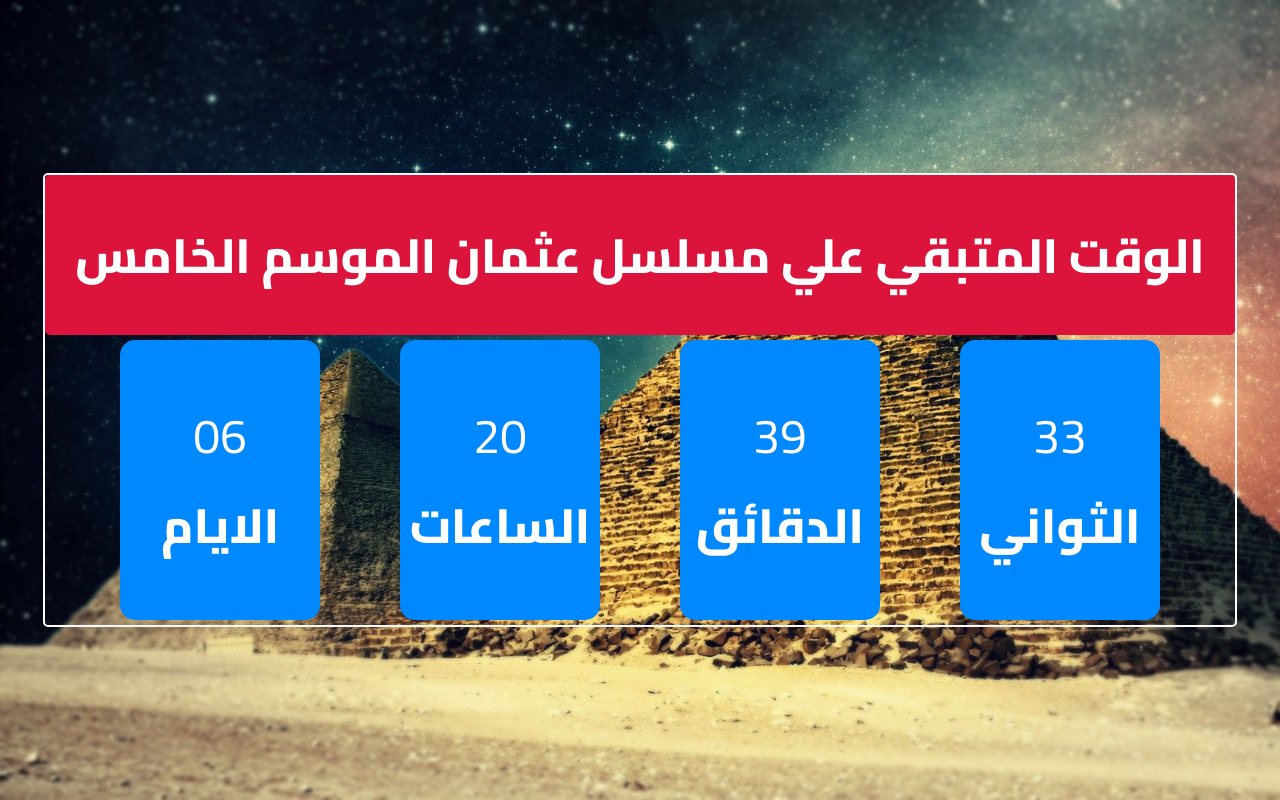
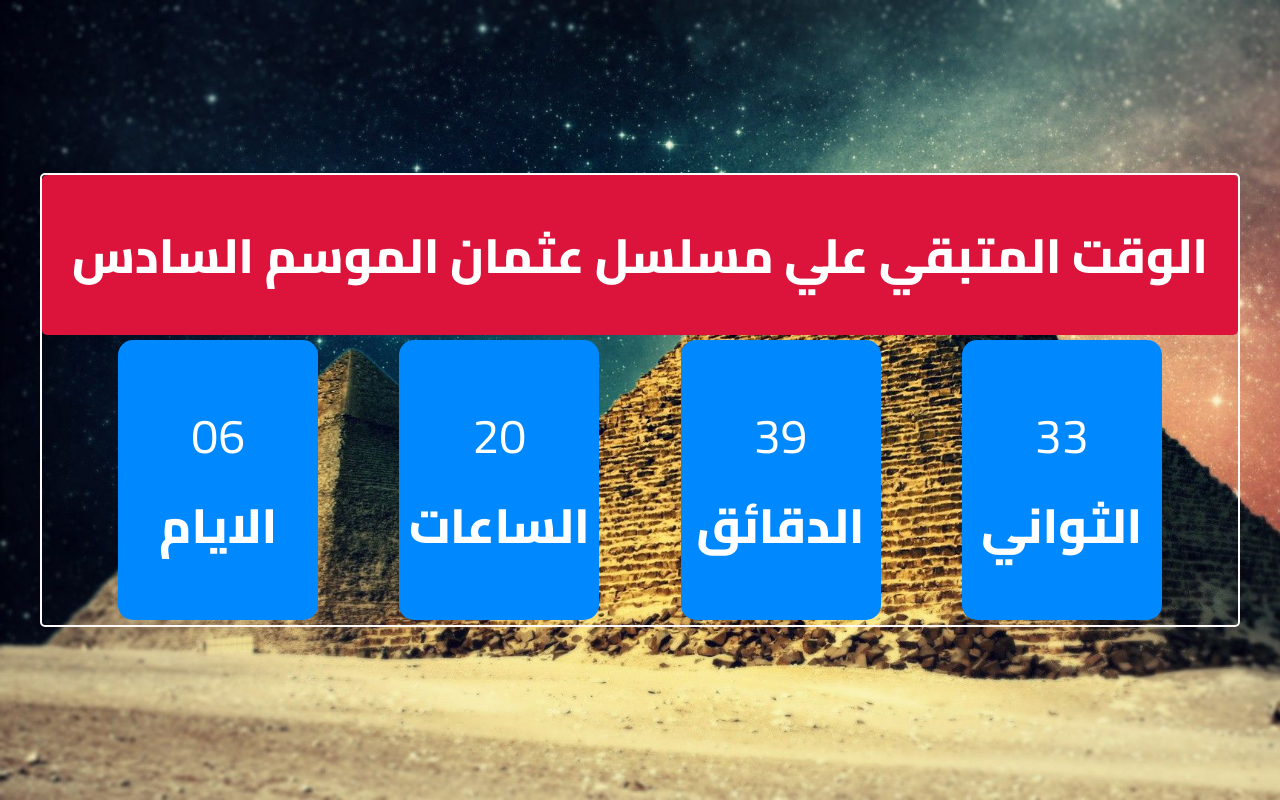
Before and after one commit to tahawy111/Date_Of_Something, a plain HTML site: page index.html in a window 1280 px wide. Drawn offline with Linux system fonts and the light colour scheme.

Commit message:
Update index.html

```diff
--- a/index.html
+++ b/index.html
@@ -11,7 +11,7 @@
   </head>
   <body>
     <section class="container">
-      <h1>الوقت المتبقي علي مسلسل عثمان الموسم الخامس</h1>
+      <h1>الوقت المتبقي علي مسلسل عثمان الموسم السادس</h1>
       <h1 class="time-ended hide">تم انتهاء المدة بنجاح 👌🎉🎉</h1>
 
       <div class="times-container">
```
